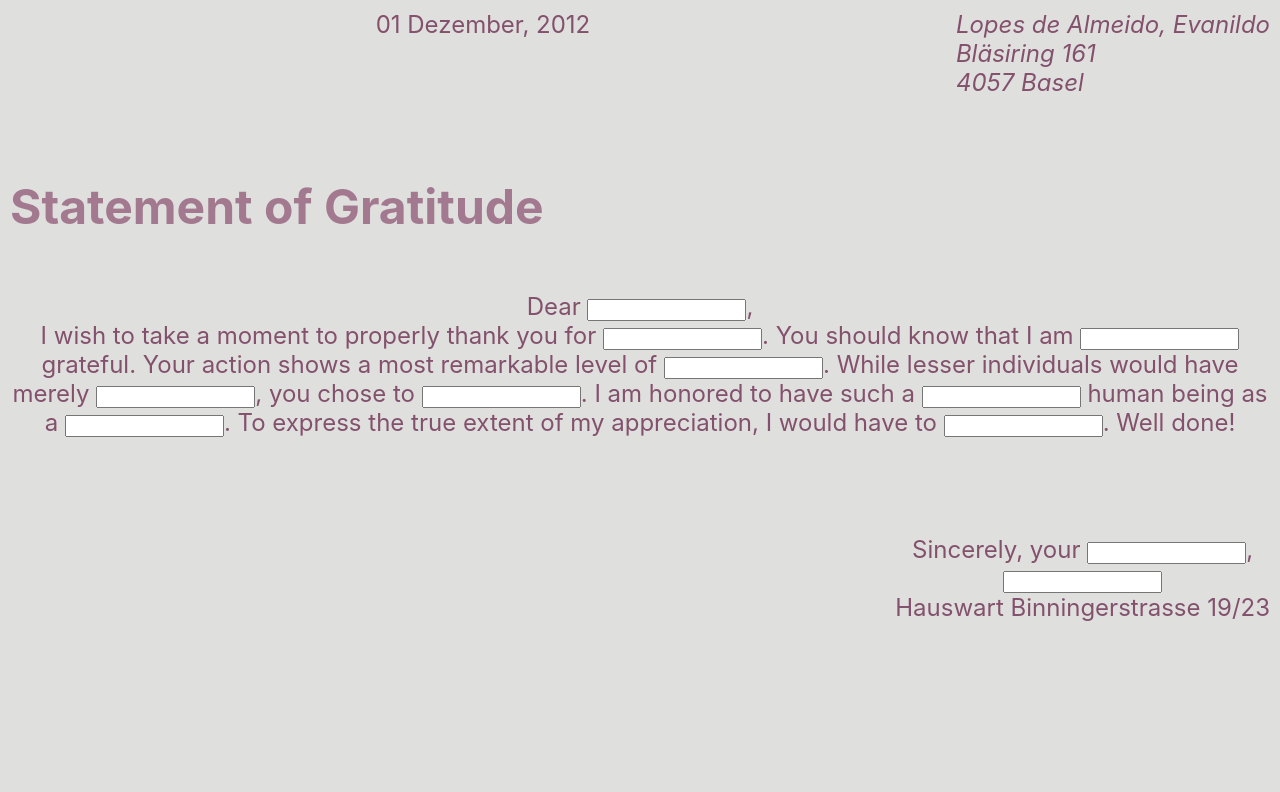
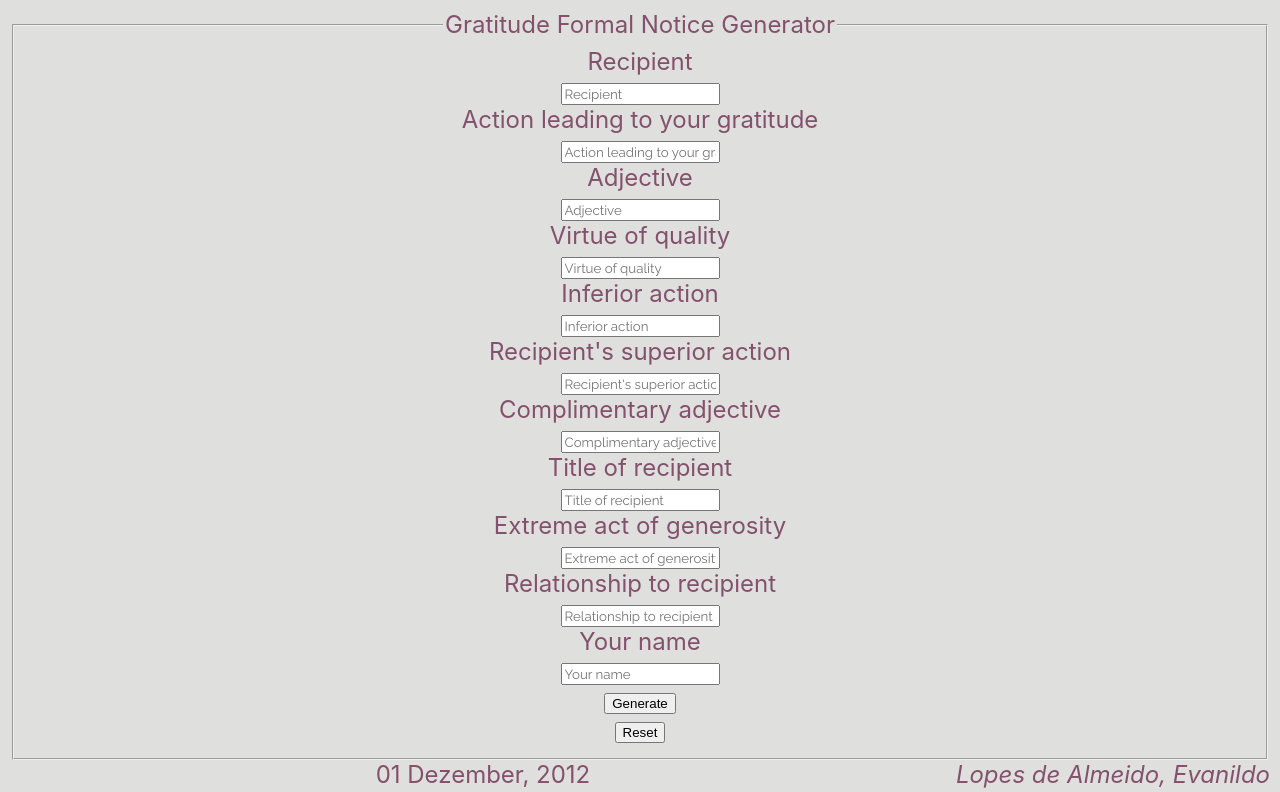
Before and after one commit to IrViNg256/bureau-of-communication, a React (Create React App) app in the folder thank-you/: page / in a window 1280 px wide. Shown: the top 792 px of the page. Built offline with nearby package versions, Linux system fonts and the light colour scheme.

Commit message:
Form agregado

```diff
--- a/thank-you/src/App.js
+++ b/thank-you/src/App.js
@@ -4,6 +4,100 @@ import './App.css';
 function App() {
   return (
     <div className="App">
+
+    <form className="form-horizontal">
+      <fieldset>
+
+      <legend>Gratitude Formal Notice Generator</legend>
+
+      <div className="form-group">
+        <label className="col-md-4 control-label" for="recipientText">Recipient</label>
+        <div className="col-md-4">
+        <input id="recipientText" name="recipientText" type="text" placeholder="Recipient" className="form-control input-md" />
+        </div>
+      </div>
+
+      <div className="form-group">
+        <label className="col-md-4 control-label" for="actionText">Action leading to your gratitude</label>
+        <div className="col-md-4">
+        <input id="actionText" name="actionText" type="text" placeholder="Action leading to your gratitude" className="form-control input-md" />
+        </div>
+      </div>
+
+      <div className="form-group">
+        <label className="col-md-4 control-label" for="adjectiveText">Adjective</label>
+        <div className="col-md-4">
+        <input id="adjectiveText" name="adjectiveText" type="text" placeholder="Adjective" className="form-control input-md" />
+        </div>
+      </div>
+
+      <div className="form-group">
+        <label className="col-md-4 control-label" for="virtueText">Virtue of quality</label>
+        <div className="col-md-4">
+        <input id="virtueText" name="virtueText" type="text" placeholder="Virtue of quality" className="form-control input-md" />
+        </div>
+      </div>
+
+      <div className="form-group">
+        <label className="col-md-4 control-label" for="inferiorText">Inferior action</label>
+        <div className="col-md-4">
+        <input id="inferiorText" name="inferiorText" type="text" placeholder="Inferior action" className="form-control input-md" />
+        </div>
+      </div>
+
+      <div className="form-group">
+        <label className="col-md-4 control-label" for="superiorText">Recipient's superior action</label>
+        <div className="col-md-4">
+        <input id="superiorText" name="superiorText" type="text" placeholder="Recipient's superior action" className="form-control input-md" />
+        </div>
+      </div>
+
+      <div className="form-group">
+        <label className="col-md-4 control-label" for="complimentaryText">Complimentary adjective</label>
+        <div className="col-md-4">
+        <input id="complimentaryText" name="complimentaryText" type="text" placeholder="Complimentary adjective" className="form-control input-md" />
+        </div>
+      </div>
+
+      <div className="form-group">
+        <label className="col-md-4 control-label" for="titleText">Title of recipient</label>
+        <div className="col-md-4">
+        <input id="titleText" name="titleText" type="text" placeholder="Title of recipient" className="form-control input-md" />
+        </div>
+      </div>
+
+      <div className="form-group">
+        <label className="col-md-4 control-label" for="generosityText">Extreme act of generosity</label>
+        <div className="col-md-4">
+        <input id="generosityText" name="generosityText" type="text" placeholder="Extreme act of generosity" className="form-control input-md" />
+        </div>
+      </div>
+
+      <div className="form-group">
+        <label className="col-md-4 control-label" for="relationshipText">Relationship to recipient</label>
+        <div className="col-md-4">
+        <input id="relationshipText" name="relationshipText" type="text" placeholder="Relationship to recipient" className="form-control input-md" />
+        </div>
+      </div>
+
+      <div className="form-group">
+        <label className="col-md-4 control-label" for="nameText">Your name</label>
+        <div className="col-md-4">
+        <input id="nameText" name="nameText" type="text" placeholder="Your name" className="form-control input-md" />
+        </div>
+      </div>
+
+      <div className="div-generate">
+        <button type="submit" id="button-generate">Generate</button>
+      </div>
+
+      <div className="div-reset">
+        <button type="submit" id="button-reset">Reset</button>
+      </div>
+
+      </fieldset>
+    </form>
+
       <div className="headLeatter">
       <address className="return-address">
         Lopes de Almeido, Evanildo<br/>
```
